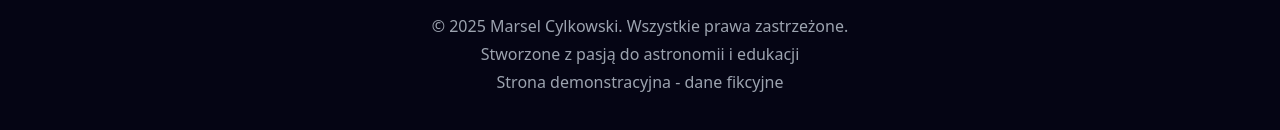
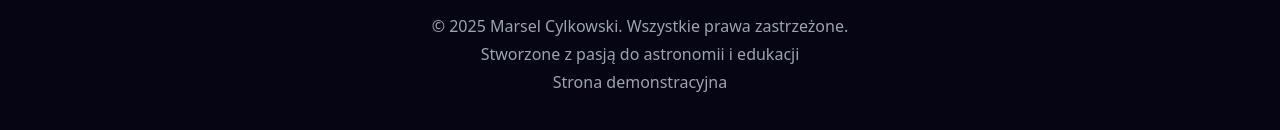
Before and after one commit to demo-cylkowski/uklad-sloneczny, a plain HTML site: page index.html in a window 1280 px wide. Shown: the part 11813-11943 px from the top of the page. Drawn offline with nearby package versions, Linux system fonts and the light colour scheme; animation ran at ten frames a second.

Commit message:
Add files via upload

```diff
--- a/index.html
+++ b/index.html
@@ -1357,7 +1357,7 @@
                 Stworzone z pasją do astronomii i edukacji
             </p>
             <p class="text-gray-400 mt-1">
-                Strona demonstracyjna - dane fikcyjne
+                Strona demonstracyjna
             </p>
         </div>
     </footer>
```
